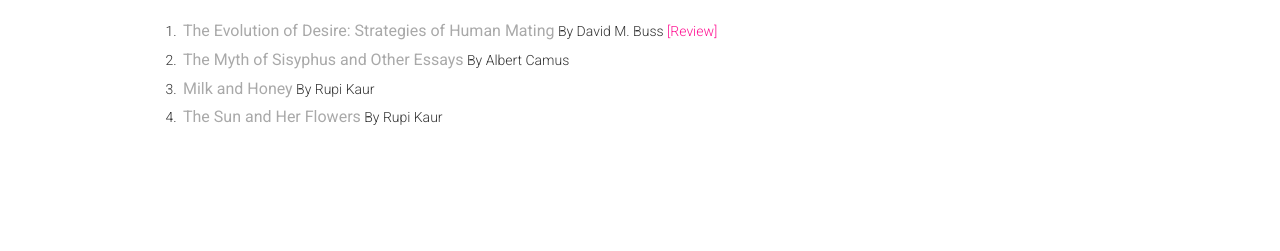
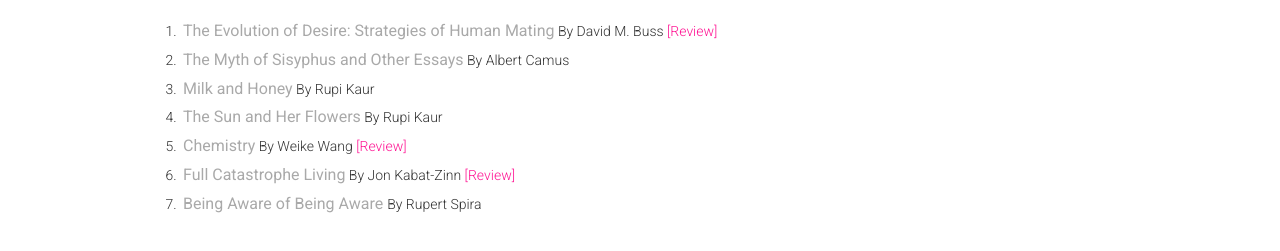
Before and after one commit to rachelrliu/rachelrliu.github.io, a plain HTML site: page readinglist.html in a window 1280 px wide. Shown: the part 373-624 px from the top of the page. Drawn offline with nearby package versions, Linux system fonts and the light colour scheme.

Commit message:
add books

```diff
--- a/readinglist.html
+++ b/readinglist.html
@@ -40,6 +40,9 @@
           <li class ="book-item"><a href="https://www.amazon.com/Myth-Sisyphus-Other-Essays/dp/0679733736" target="_blank">The Myth of Sisyphus and Other Essays</a> By Albert Camus </li>
           <li class ="book-item"><a href="https://www.amazon.com/Milk-Honey-Rupi-Kaur/dp/144947425X" target="_blank">Milk and Honey</a> By Rupi Kaur</li>
           <li class ="book-item"><a href="https://www.amazon.com/Sun-Her-Flowers-Rupi-Kaur/dp/1449486797" >The Sun and Her Flowers</a> By Rupi Kaur</li>
+          <li class ="book-item"><a href="https://www.amazon.com/Chemistry-novel-Weike-Wang-ebook/dp/B01M0KOP1P/ref=sr_1_2?ie=UTF8&qid=1526972941&sr=8-2&keywords=Chemisty" >Chemistry</a> By Weike Wang <span class = 'review-tooltip' data-toggle="tooltip" data-placement="right" title="A heartbreak warpped in science and humor. Feel quite relatable to the protagonist's struggles with the 'expected' steps of a professional career and relationship. ">[Review]</span></li>
+          <li class ="book-item"><a href="https://www.amazon.com/Full-Catastrophe-Living-Revised-Illness/dp/0345536932/ref=sr_1_1?ie=UTF8&qid=1526973574&sr=8-1&keywords=full+catastrophe+living+by+john+kabat-zinn" >Full Catastrophe Living</a> By Jon Kabat-Zinn <span class = 'review-tooltip' data-toggle="tooltip" data-placement="right" title="Just...No...The subject interests me，but the redundancy drives me crazy. The author rambled on for 700+ pages to deliver an idea which could have been summed up in less than 70 pages.">[Review]</span></li>
+          <li class ="book-item"><a href="https://www.amazon.com/Being-Aware-Essence-Meditation/dp/1626259968/ref=sr_1_2?ie=UTF8&qid=1526974288&sr=8-2&keywords=being+aware+of+being+aware" >Being Aware of Being Aware </a> By Rupert Spira </li>
         </ol>
       </div>
     </div>
```
